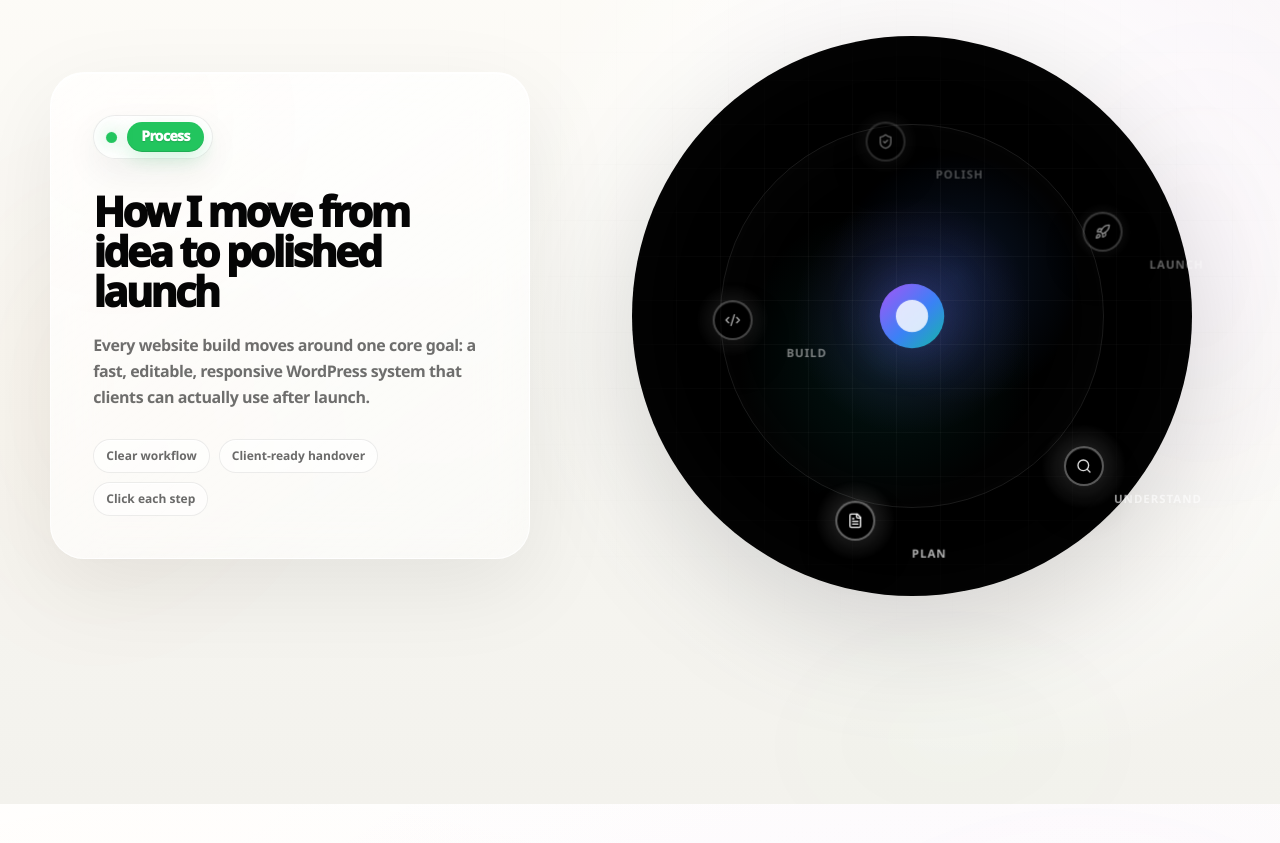
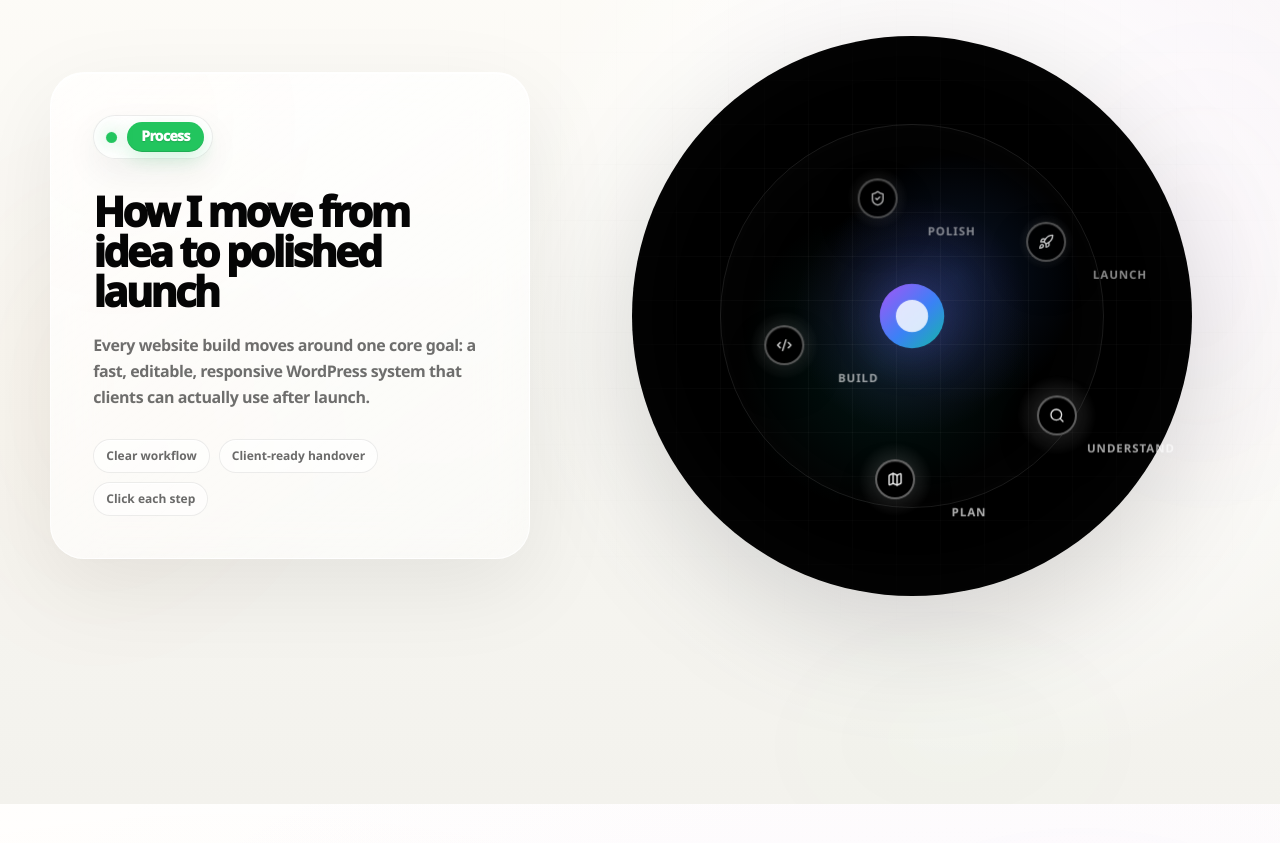
Before and after one commit to adeeliqbalanjum/Portfolio-v6, a Next.js app: page / in a window 1280 px wide. Shown: the part 4880-5723 px from the top of the page. Built offline with nearby package versions, Linux system fonts and the light colour scheme; a web font is replaced by a local one.

Commit message:
Move process orbit nodes inward and update icons

```diff
--- a/app/components/HomeProcessOrbitSection.tsx
+++ b/app/components/HomeProcessOrbitSection.tsx
@@ -4,8 +4,8 @@ import * as React from "react";
 import {
   ArrowRight,
   Code2,
-  FileText,
   Link2,
+  Map,
   Rocket,
   Search,
   ShieldCheck,
@@ -43,7 +43,7 @@ const timelineData: TimelineItem[] = [
     date: "02",
     content: "WordPress stack, plugins, sections, custom logic, responsive behavior, and editing needs are mapped.",
     category: "Build map",
-    icon: FileText,
+    icon: Map,
     relatedIds: [1, 3],
     status: "completed",
     energy: 88,
@@ -165,7 +165,7 @@ export function HomeProcessOrbitSection() {
     if (!autoRotate) return;
 
     const rotationTimer = window.setInterval(() => {
-      setRotationAngle((prev) => Number(((prev + 0.3) % 360).toFixed(3)));
+      setRotationAngle((prev) => Number(((prev + 0.24) % 360).toFixed(3)));
     }, 50);
 
     return () => window.clearInterval(rotationTimer);
@@ -173,12 +173,12 @@ export function HomeProcessOrbitSection() {
 
   const calculateNodePosition = (index: number, total: number) => {
     const angle = ((index / total) * 360 + rotationAngle) % 360;
-    const radius = 200;
+    const radius = 148;
     const radian = (angle * Math.PI) / 180;
     const x = radius * Math.cos(radian);
     const y = radius * Math.sin(radian);
     const zIndex = Math.round(100 + 50 * Math.cos(radian));
-    const opacity = Math.max(0.4, Math.min(1, 0.4 + 0.6 * ((1 + Math.sin(radian)) / 2)));
+    const opacity = Math.max(0.72, Math.min(1, 0.72 + 0.28 * ((1 + Math.sin(radian)) / 2)));
 
     return { x, y, zIndex, opacity };
   };
@@ -255,10 +255,10 @@ export function HomeProcessOrbitSection() {
                       <div
                         className={`home-process-node-glow ${isPulsing ? "is-pulsing" : ""}`}
                         style={{
-                          width: `${item.energy * 0.5 + 40}px`,
-                          height: `${item.energy * 0.5 + 40}px`,
-                          left: `-${(item.energy * 0.5 + 40 - 40) / 2}px`,
-                          top: `-${(item.energy * 0.5 + 40 - 40) / 2}px`,
+                          width: `${item.energy * 0.44 + 40}px`,
+                          height: `${item.energy * 0.44 + 40}px`,
+                          left: `-${(item.energy * 0.44 + 40 - 40) / 2}px`,
+                          top: `-${(item.energy * 0.44 + 40 - 40) / 2}px`,
                         }}
                       />
 
```
